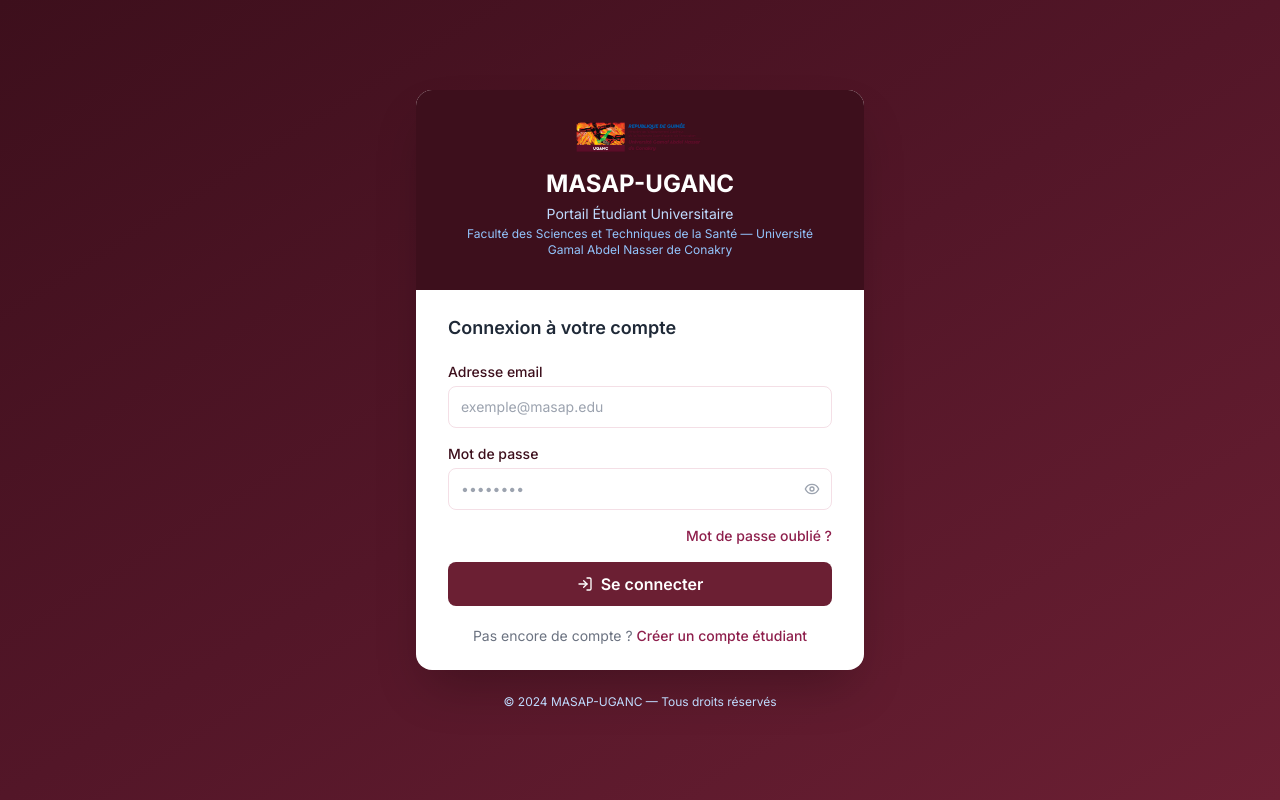
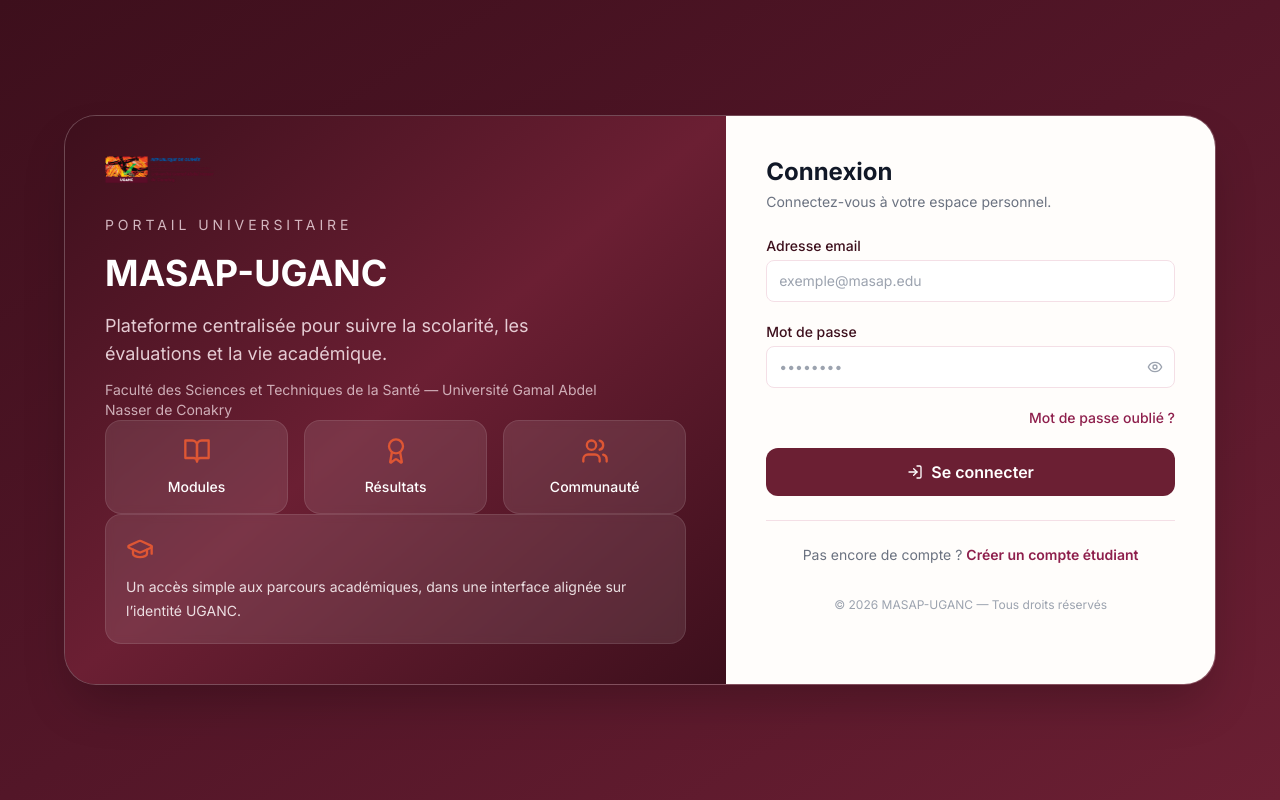
Before and after one commit to jmkolie/MASAP_UGANC, a Next.js app in the folder frontend/: page /login in a window 1280 px wide. Built offline with nearby package versions, Linux system fonts and the light colour scheme.

Commit message:
feat: intégrer proprement les apports Qwen sur l'auth et l'avatar

```diff
--- a/frontend/src/app/(auth)/login/page.tsx
+++ b/frontend/src/app/(auth)/login/page.tsx
@@ -5,7 +5,7 @@
 import { z } from 'zod'
 import { zodResolver } from '@hookform/resolvers/zod'
 import toast from 'react-hot-toast'
-import { Eye, EyeOff, LogIn } from 'lucide-react'
+import { Eye, EyeOff, LogIn, GraduationCap, BookOpen, Users, Award } from 'lucide-react'
 import Link from 'next/link'
 import { login, getDashboardPath } from '@/lib/auth'
 import { useAuth } from '@/contexts/AuthContext'
@@ -47,24 +47,66 @@
   }
 
   return (
-    <div className="w-full max-w-md">
-      {/* Card */}
-      <div className="bg-white rounded-2xl shadow-2xl overflow-hidden">
-        {/* Header */}
-        <div className="bg-primary-900 px-8 py-8 text-center">
-          <div className="flex items-center justify-center mx-auto mb-4">
-            <img src={UGANC_LOGO_PATH} alt={APP_NAME} className="w-32 h-auto object-contain" />
-          </div>
-          <h1 className="text-2xl font-bold text-white">{APP_NAME}</h1>
-          <p className="text-blue-200 text-sm mt-1">Portail Étudiant Universitaire</p>
-          <p className="text-blue-300 text-xs mt-0.5">{UGANC_FACULTY} — {UGANC_FULL_NAME}</p>
+    <div className="w-full max-w-6xl">
+      <div className="overflow-hidden rounded-[2rem] border border-white/15 bg-white/10 shadow-2xl backdrop-blur">
+        <div className="grid lg:grid-cols-[1.15fr_0.85fr]">
+          <section className="hidden lg:flex flex-col justify-between bg-gradient-to-br from-primary-900 via-[#6b1f33] to-[#3d0f1c] p-10 text-white">
+            <div>
+              <img src={UGANC_LOGO_PATH} alt={APP_NAME} className="h-auto w-28 object-contain" />
+              <p className="mt-8 text-sm uppercase tracking-[0.28em] text-primary-100/80">
+                Portail Universitaire
+              </p>
+              <h1 className="mt-4 max-w-xl text-4xl font-bold leading-tight">
+                {APP_NAME}
+              </h1>
+              <p className="mt-4 max-w-lg text-lg text-primary-100/90">
+                Plateforme centralisée pour suivre la scolarité, les évaluations et la vie académique.
+              </p>
+              <p className="mt-3 max-w-lg text-sm text-primary-100/75">
+                {UGANC_FACULTY} — {UGANC_FULL_NAME}
+              </p>
             </div>
 
-        {/* Form */}
-        <div className="px-8 py-6">
-          <h2 className="text-lg font-semibold text-gray-800 mb-5">Connexion à votre compte</h2>
+            <div className="grid grid-cols-3 gap-4">
+              {[
+                { icon: BookOpen, label: 'Modules' },
+                { icon: Award, label: 'Résultats' },
+                { icon: Users, label: 'Communauté' },
+              ].map(({ icon: Icon, label }) => (
+                <div
+                  key={label}
+                  className="rounded-2xl border border-white/10 bg-white/10 p-4 text-center backdrop-blur-sm"
+                >
+                  <Icon className="mx-auto h-7 w-7 text-[#de5634]" />
+                  <p className="mt-3 text-sm font-medium text-white">{label}</p>
+                </div>
+              ))}
+            </div>
 
-          <form onSubmit={handleSubmit(onSubmit)} className="space-y-4">
+            <div className="rounded-2xl border border-white/10 bg-white/10 p-5 backdrop-blur-sm">
+              <GraduationCap className="h-7 w-7 text-[#de5634]" />
+              <p className="mt-3 text-sm leading-6 text-primary-50/90">
+                Un accès simple aux parcours académiques, dans une interface alignée sur l’identité UGANC.
+              </p>
+            </div>
+          </section>
+
+          <section className="bg-[var(--surface-card)] px-6 py-8 sm:px-10 sm:py-10">
+            <div className="mx-auto max-w-md">
+              <div className="mb-8 text-center lg:hidden">
+                <img src={UGANC_LOGO_PATH} alt={APP_NAME} className="mx-auto h-auto w-24 object-contain" />
+                <h1 className="mt-4 text-2xl font-bold text-primary-900">{APP_NAME}</h1>
+                <p className="mt-2 text-sm text-gray-500">{UGANC_FACULTY}</p>
+              </div>
+
+              <div className="mb-6">
+                <h2 className="text-2xl font-bold text-gray-900">Connexion</h2>
+                <p className="mt-1 text-sm text-gray-500">
+                  Connectez-vous à votre espace personnel.
+                </p>
+              </div>
+
+              <form onSubmit={handleSubmit(onSubmit)} className="space-y-5">
                 <div>
                   <label className="form-label">Adresse email</label>
                   <input
@@ -75,7 +117,7 @@
                     className="form-input"
                   />
                   {errors.email && (
-                <p className="text-red-500 text-xs mt-1">{errors.email.message}</p>
+                    <p className="mt-1 text-xs text-red-500">{errors.email.message}</p>
                   )}
                 </div>
 
@@ -98,12 +140,12 @@
                     </button>
                   </div>
                   {errors.password && (
-                <p className="text-red-500 text-xs mt-1">{errors.password.message}</p>
+                    <p className="mt-1 text-xs text-red-500">{errors.password.message}</p>
                   )}
                 </div>
 
                 <div className="flex justify-end">
-              <Link href="/forgot-password" className="text-sm text-primary-600 hover:text-primary-700 font-medium">
+                  <Link href="/forgot-password" className="text-sm font-medium text-primary-600 hover:text-primary-700">
                     Mot de passe oublié ?
                   </Link>
                 </div>
@@ -111,29 +153,33 @@
                 <button
                   type="submit"
                   disabled={isLoading}
-              className="w-full flex items-center justify-center gap-2 bg-primary-700 hover:bg-primary-800 disabled:bg-primary-400 text-white font-semibold py-2.5 px-4 rounded-lg transition-colors duration-150"
+                  className="flex w-full items-center justify-center gap-2 rounded-xl bg-primary-700 px-4 py-3 font-semibold text-white transition-colors duration-150 hover:bg-primary-800 disabled:bg-primary-400"
                 >
                   {isLoading ? (
-                <div className="w-5 h-5 border-2 border-white border-t-transparent rounded-full animate-spin" />
+                    <div className="h-5 w-5 rounded-full border-2 border-white border-t-transparent animate-spin" />
                   ) : (
-                <LogIn className="w-4 h-4" />
+                    <LogIn className="h-4 w-4" />
                   )}
                   {isLoading ? 'Connexion...' : 'Se connecter'}
                 </button>
               </form>
-          <p className="text-center text-sm text-gray-500 mt-5">
+
+              <div className="mt-6 border-t border-primary-100 pt-6">
+                <p className="text-center text-sm text-gray-500">
                   Pas encore de compte ?{' '}
-            <Link href="/register" className="text-primary-600 hover:text-primary-700 font-medium">
+                  <Link href="/register" className="font-semibold text-primary-600 hover:text-primary-700">
                     Créer un compte étudiant
                   </Link>
                 </p>
               </div>
 
+              <p className="mt-8 text-center text-xs text-gray-400">
+                © 2026 {APP_NAME} — Tous droits réservés
+              </p>
             </div>
-
-      <p className="text-center text-blue-200 text-xs mt-6">
-        © 2024 {APP_NAME} — Tous droits réservés
-      </p>
+          </section>
+        </div>
+      </div>
     </div>
   )
 }
--- a/frontend/src/app/(dashboard)/student/mon-profil/page.tsx
+++ b/frontend/src/app/(dashboard)/student/mon-profil/page.tsx
@@ -5,6 +5,7 @@
 import { useAuth } from '@/contexts/AuthContext'
 import { formatDate, getEnrollmentStatusLabel, getEnrollmentStatusColor } from '@/lib/utils'
 import api from '@/lib/api'
+import { Avatar } from '@/components/ui/Avatar'
 
 const API_URL = process.env.NEXT_PUBLIC_API_URL || 'http://localhost:8000'
 
@@ -16,6 +17,17 @@
   const handleAvatarChange = async (e: React.ChangeEvent<HTMLInputElement>) => {
     const file = e.target.files?.[0]
     if (!file) return
+
+    if (!file.type.startsWith('image/')) {
+      toast.error('Veuillez sélectionner une image valide')
+      return
+    }
+
+    if (file.size > 5 * 1024 * 1024) {
+      toast.error('L’image ne doit pas dépasser 5 Mo')
+      return
+    }
+
     setUploadingAvatar(true)
     try {
       const formData = new FormData()
@@ -34,6 +46,8 @@
   if (!user) return null
 
   const profile = user.student_profile
+  const avatarSrc = user.profile_picture ? `${API_URL}${user.profile_picture}` : null
+  const initials = `${user.first_name[0]}${user.last_name[0]}`.toUpperCase()
 
   return (
     <div className="space-y-5 max-w-3xl">
@@ -50,22 +64,26 @@
         {/* Avatar & name */}
         <div className="px-6 pb-5">
           <div className="-mt-10 flex items-end gap-4 mb-4">
-            <div className="relative flex-shrink-0">
-              <div className="w-20 h-20 rounded-2xl bg-white border-4 border-white shadow-md flex items-center justify-center text-2xl font-bold text-primary-700 overflow-hidden">
-                {user.profile_picture ? (
-                  <img src={`${API_URL}${user.profile_picture}`} alt="avatar" className="w-full h-full object-cover" />
-                ) : (
-                  <>{user.first_name[0]}{user.last_name[0]}</>
-                )}
-              </div>
+            <div className="relative flex-shrink-0 group">
+              <Avatar
+                src={avatarSrc}
+                alt={`${user.first_name} ${user.last_name}`}
+                initials={initials}
+                size="xl"
+                className="border-4 border-white shadow-md rounded-2xl"
+              />
               <button
                 type="button"
                 onClick={() => avatarInputRef.current?.click()}
                 disabled={uploadingAvatar}
-                className="absolute -bottom-1 -right-1 w-7 h-7 bg-white border border-gray-200 rounded-full flex items-center justify-center shadow-sm hover:bg-gray-50 transition-colors"
+                className="absolute inset-0 flex items-center justify-center rounded-2xl bg-black/55 opacity-0 transition-opacity group-hover:opacity-100 disabled:opacity-70"
                 title="Changer la photo"
               >
-                <Camera className="w-3.5 h-3.5 text-gray-600" />
+                {uploadingAvatar ? (
+                  <div className="w-7 h-7 rounded-full border-2 border-white border-t-transparent animate-spin" />
+                ) : (
+                  <Camera className="w-6 h-6 text-white" />
+                )}
               </button>
               <input ref={avatarInputRef} type="file" accept="image/*" className="hidden" onChange={handleAvatarChange} />
             </div>
--- /dev/null
+++ b/frontend/src/components/ui/Avatar.tsx
@@ -0,0 +1,51 @@
+import { cn } from '@/lib/utils'
+
+interface AvatarProps {
+  src?: string | null
+  alt?: string
+  initials?: string
+  size?: 'sm' | 'md' | 'lg' | 'xl'
+  className?: string
+  fallbackColor?: 'primary' | 'gray' | 'blue' | 'green' | 'amber'
+}
+
+const sizeStyles = {
+  sm: 'w-8 h-8 text-xs',
+  md: 'w-10 h-10 text-sm',
+  lg: 'w-12 h-12 text-base',
+  xl: 'w-20 h-20 text-2xl',
+}
+
+const colorStyles = {
+  primary: 'bg-primary-700 text-white',
+  gray: 'bg-gray-200 text-gray-600',
+  blue: 'bg-blue-100 text-blue-700',
+  green: 'bg-green-100 text-green-700',
+  amber: 'bg-amber-100 text-amber-700',
+}
+
+export function Avatar({
+  src,
+  alt = '',
+  initials,
+  size = 'md',
+  className,
+  fallbackColor = 'primary',
+}: AvatarProps) {
+  return (
+    <div
+      className={cn(
+        'overflow-hidden rounded-full font-semibold flex items-center justify-center flex-shrink-0',
+        sizeStyles[size],
+        colorStyles[fallbackColor],
+        className
+      )}
+    >
+      {src ? (
+        <img src={src} alt={alt} className="w-full h-full object-cover" />
+      ) : (
+        <span>{initials || '?'}</span>
+      )}
+    </div>
+  )
+}
```
Lines whose indentation alone changed are shown as unchanged.
